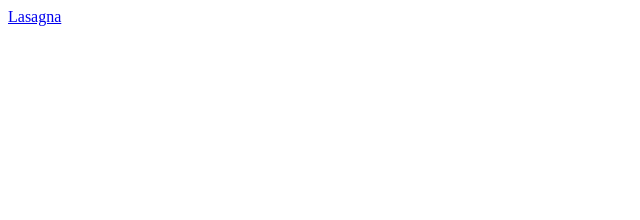
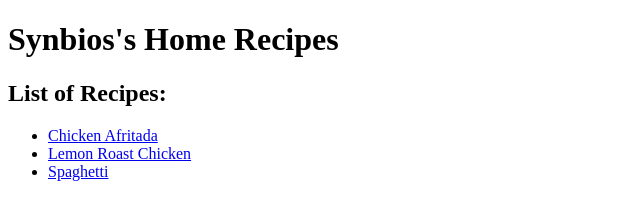
Before and after one commit to synbioskuun/odin-recipes, a plain HTML site: page index.html in a window 1280 px wide. Shown: the whole page, without its empty margins (0-640 px from the left). Drawn offline with Linux system fonts and the light colour scheme.

Commit message:
Updated index links to recipes

```diff
--- a/index.html
+++ b/index.html
@@ -5,6 +5,12 @@
         <meta charset="UTF-8">
     </head>
     <body>
-        <a href="lasagna.html">Lasagna</a>
+        <h1>Synbios's Home Recipes</h1>
+        <h2>List of Recipes:</h2>
+        <ul>
+            <li><a href="recipes/chicken-afritada.html">Chicken Afritada</a></li>
+            <li><a href="recipes/lemon-roast-chicken.html">Lemon Roast Chicken</a></li>
+            <li><a href="recipes/spaghetti.html">Spaghetti</a></li>
+        </ul>
     </body>
 </html>
```
